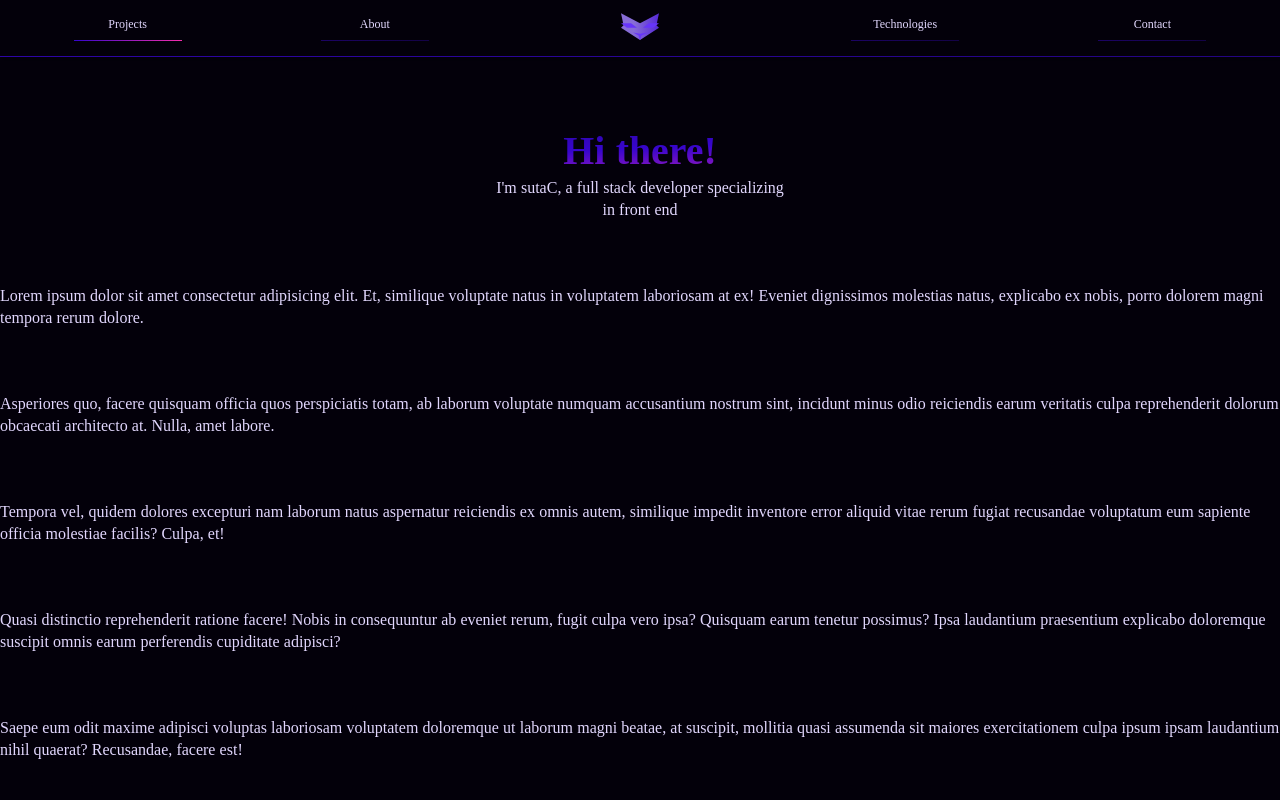
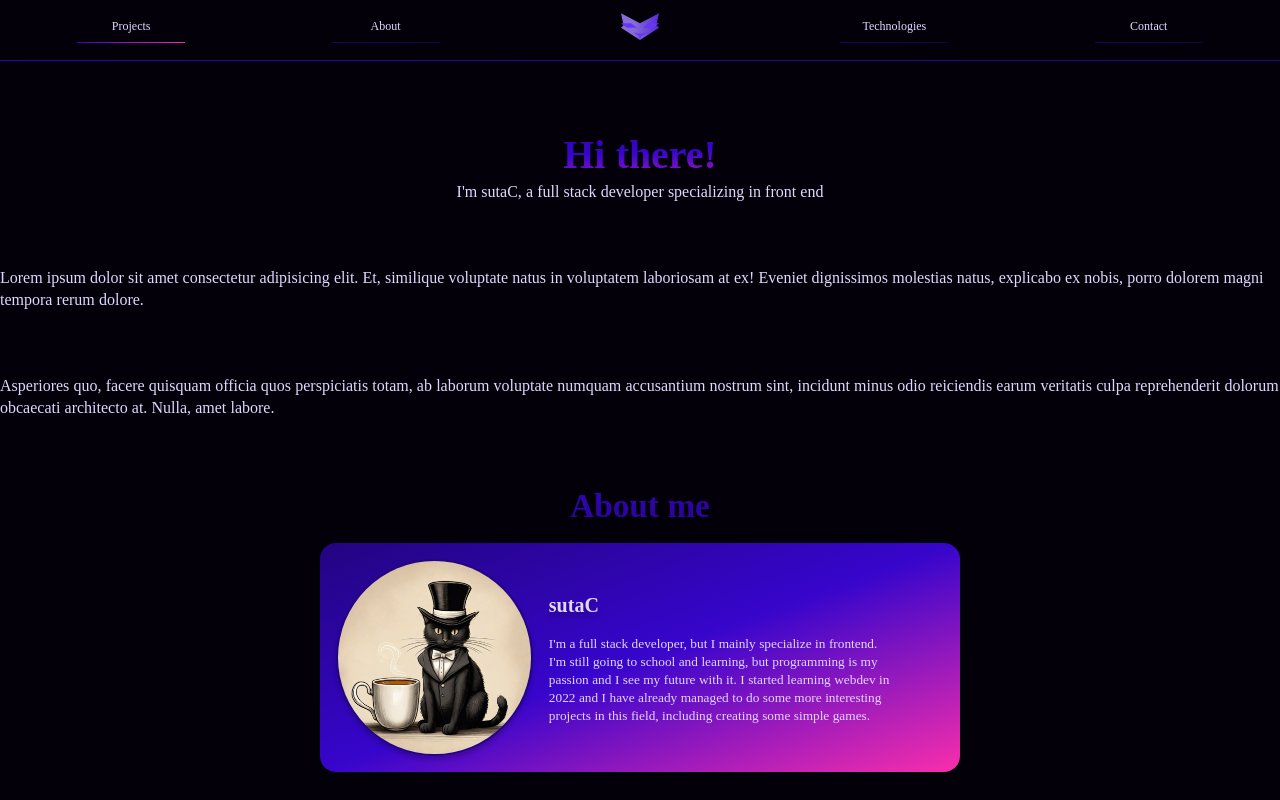
Before and after one commit to sutaC/Personal-Page, a SvelteKit app: page / in a window 1280 px wide. Shown: the top 800 px of the page. Built offline with nearby package versions, Linux system fonts and the light colour scheme.

Commit message:
About me section

```diff
--- a/src/app.html
+++ b/src/app.html
@@ -16,7 +16,7 @@
 
 		<title>sutaC</title>
 
-		<link rel="icon" href="%sveltekit.assets%/logo.svg" />
+		<link rel="icon" href="%sveltekit.assets%/images/logo.svg" />
 		<link rel="stylesheet" href="%sveltekit.assets%/global.css" />
 
 		%sveltekit.head%
--- /dev/null
+++ b/src/lib/sections/About.svelte
@@ -0,0 +1,76 @@
+<section aria-labelledby="hAbout" id="about">
+	<h2 id="hAbout" class="custom">About me</h2>
+	<div class="profile">
+		<div class="nametag">
+			<img src="/images/avatar.png" alt="Avatar" class="avatar" />
+			<p class="name mobile">sutaC</p>
+		</div>
+		<div class="description">
+			<p class="name desktop">sutaC</p>
+			<small>
+				I'm a full stack developer, but I mainly specialize in frontend. I'm still going to school
+				and learning, but programming is my passion and I see my future with it. I started learning
+				webdev in 2022 and I have already managed to do some more interesting projects in this
+				field, including creating some simple games.
+			</small>
+		</div>
+	</div>
+</section>
+
+<style>
+	section {
+		padding-inline: 1rem;
+		max-width: 42rem;
+		align-self: center;
+	}
+
+	h2 {
+		text-align: center;
+		margin-bottom: 1rem;
+	}
+
+	.profile {
+		padding: 1rem;
+		border-radius: 1rem;
+		background: var(--grd-lin-triad);
+		display: flex;
+		gap: 1rem;
+		box-shadow: 0 4px 4px hsla(0, 0%, 0%, 0.2);
+	}
+
+	.nametag {
+		display: flex;
+		gap: 1rem;
+		align-items: center;
+		justify-content: center;
+		flex-direction: column;
+	}
+
+	.avatar {
+		aspect-ratio: 1;
+		border-radius: 100%;
+		border: 2px solid var(--clr-secondary);
+		box-shadow: inset 0 4px 4px hsla(0, 0%, 0%, 0.2), 0 4px 4px hsla(0, 0%, 0%, 0.2);
+	}
+
+	.name {
+		text-align: center;
+		font-weight: bold;
+		font-size: 1.25em;
+		text-shadow: 0 4px 4px hsla(0, 0%, 0%, 0.2);
+	}
+
+	.name.desktop {
+		align-self: start;
+	}
+
+	.description {
+		display: flex;
+		justify-content: center;
+		align-items: center;
+		flex-direction: column;
+		text-wrap: balance;
+		gap: 1rem;
+		max-width: 65%;
+	}
+</style>
--- a/src/lib/sections/Header.svelte
+++ b/src/lib/sections/Header.svelte
@@ -1,10 +1,10 @@
 <header>
 	<nav>
-		<a href="# " class="current">Projects</a>
-		<a href="# ">About</a>
-		<img src="logo.svg" alt="Logo" class="logo" />
-		<a href="# ">Technologies</a>
-		<a href="# ">Contact</a>
+		<a href="# " class="navItem current">Projects</a>
+		<a href="#about" class="navItem">About</a>
+		<a href=" " aria-label="Start"><img src="/images/logo.svg" alt="Logo" class="logo" /></a>
+		<a href="# " class="navItem">Technologies</a>
+		<a href="# " class="navItem">Contact</a>
 	</nav>
 </header>
 
@@ -34,6 +34,7 @@
 
 	.logo {
 		max-height: 3rem;
+		user-select: none;
 	}
 
 	a {
@@ -43,7 +44,7 @@
 		transition: opacity 300ms ease-out, border-image 400ms ease-out;
 	}
 
-	a:not(.logo) {
+	a.navItem {
 		padding-bottom: 0.5rem;
 		border-bottom: 1px solid;
 		border-image: var(--grd-lin-secondary) 1;
@@ -53,12 +54,12 @@
 		border-image: var(--grd-lin-triad) 1;
 	}
 
-	nav:has(a:is(:hover, :focus-visible)) a:not(:hover, :focus-visible) {
+	nav:has(a.navItem:is(:hover, :focus-visible)) a.navItem:not(:hover, :focus-visible) {
 		opacity: 0.5;
 		border-image: var(--grd-lin-secondary) 1;
 	}
 
-	a:is(:hover, :focus-within) {
+	a.navItem:is(:hover, :focus-within) {
 		border-image: var(--grd-lin-triad) 1;
 	}
 </style>
--- a/src/lib/sections/Hero.svelte
+++ b/src/lib/sections/Hero.svelte
@@ -15,7 +15,6 @@
 	}
 
 	p {
-		margin: auto;
-		max-width: 30ch;
+		padding: 0 1rem;
 	}
 </style>
--- a/src/routes/+page.svelte
+++ b/src/routes/+page.svelte
@@ -2,6 +2,7 @@
 	import Header from '$lib/sections/Header.svelte';
 	import Hero from '$lib/sections/Hero.svelte';
 	import Footer from '$lib/sections/Footer.svelte';
+	import About from '$lib/sections/About.svelte';
 </script>
 
 <div class="app">
@@ -17,16 +18,9 @@
 		accusantium nostrum sint, incidunt minus odio reiciendis earum veritatis culpa reprehenderit
 		dolorum obcaecati architecto at. Nulla, amet labore.
 	</p>
-	<p>
-		Tempora vel, quidem dolores excepturi nam laborum natus aspernatur reiciendis ex omnis autem,
-		similique impedit inventore error aliquid vitae rerum fugiat recusandae voluptatum eum sapiente
-		officia molestiae facilis? Culpa, et!
-	</p>
-	<p>
-		Quasi distinctio reprehenderit ratione facere! Nobis in consequuntur ab eveniet rerum, fugit
-		culpa vero ipsa? Quisquam earum tenetur possimus? Ipsa laudantium praesentium explicabo
-		doloremque suscipit omnis earum perferendis cupiditate adipisci?
-	</p>
+
+	<About />
+
 	<p>
 		Saepe eum odit maxime adipisci voluptas laboriosam voluptatem doloremque ut laborum magni
 		beatae, at suscipit, mollitia quasi assumenda sit maiores exercitationem culpa ipsum ipsam
--- a/static/global.css
+++ b/static/global.css
@@ -77,6 +77,10 @@ small {
 	font-size: 0.8rem; /* 12.8px */
 }
 
+img {
+	max-width: 100%;
+}
+
 /* Custom elements */
 
 a.custom {
@@ -88,8 +92,30 @@ a.custom:is(:hover, :focus-visible) {
 	text-shadow: 0 0 4px var(--clr-accent);
 }
 
+h2.custom {
+	background: var(--grd-lin-primary);
+	background-clip: text;
+	color: transparent;
+}
+
+/* Mobile */
+
+.mobile {
+	display: block;
+}
+.desktop {
+	display: none;
+}
+
 /* Desktop */
-@media (width >= 700px) {
+@media (width >= 500px) {
+	.mobile {
+		display: none;
+	}
+	.desktop {
+		display: block;
+	}
+
 	html {
 		font-size: 100%;
 	} /* 16px */
```
Also changed, not shown: static/images/avatar.png (added), static/images/logo.svg (renamed from static/logo.svg).
